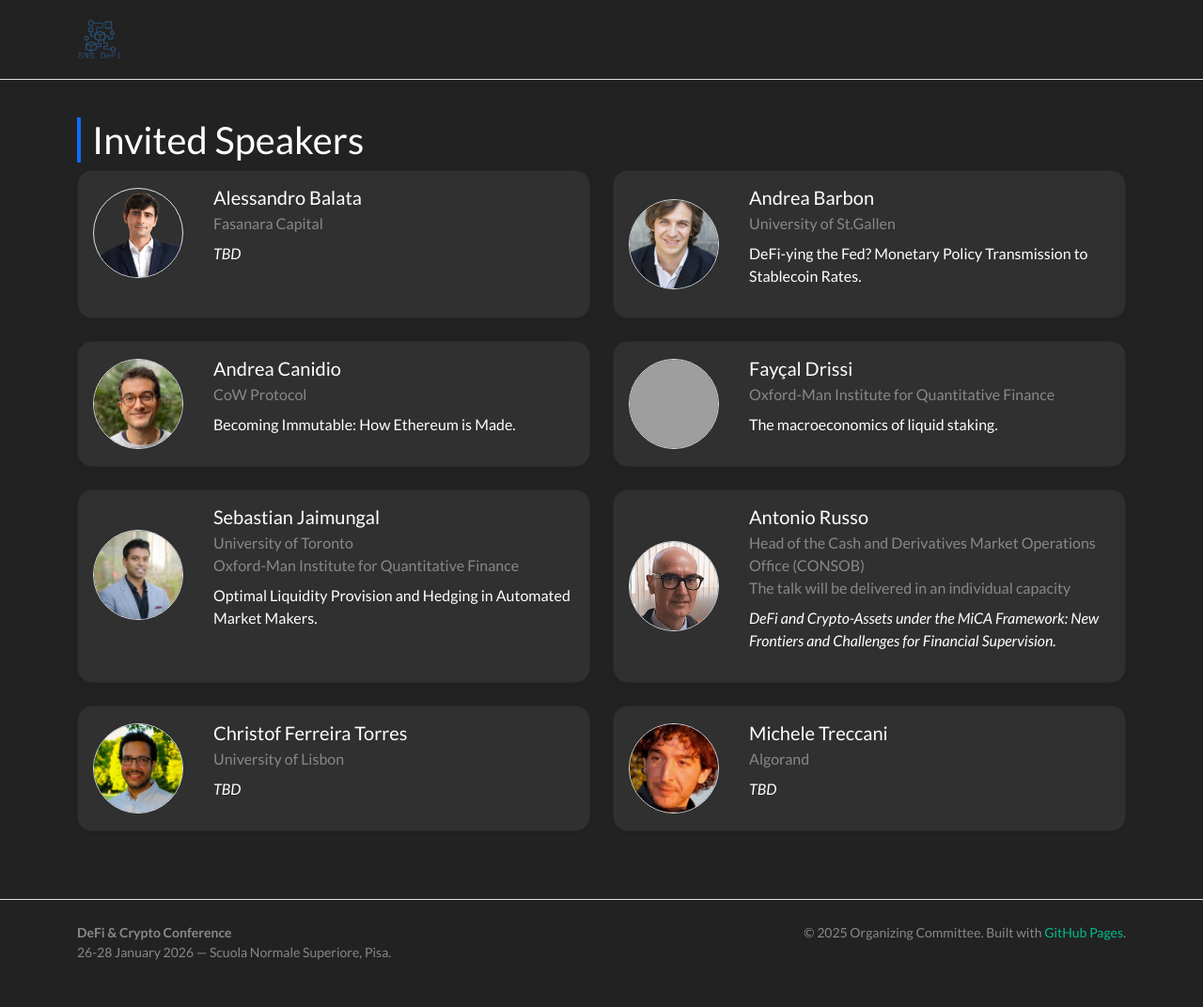
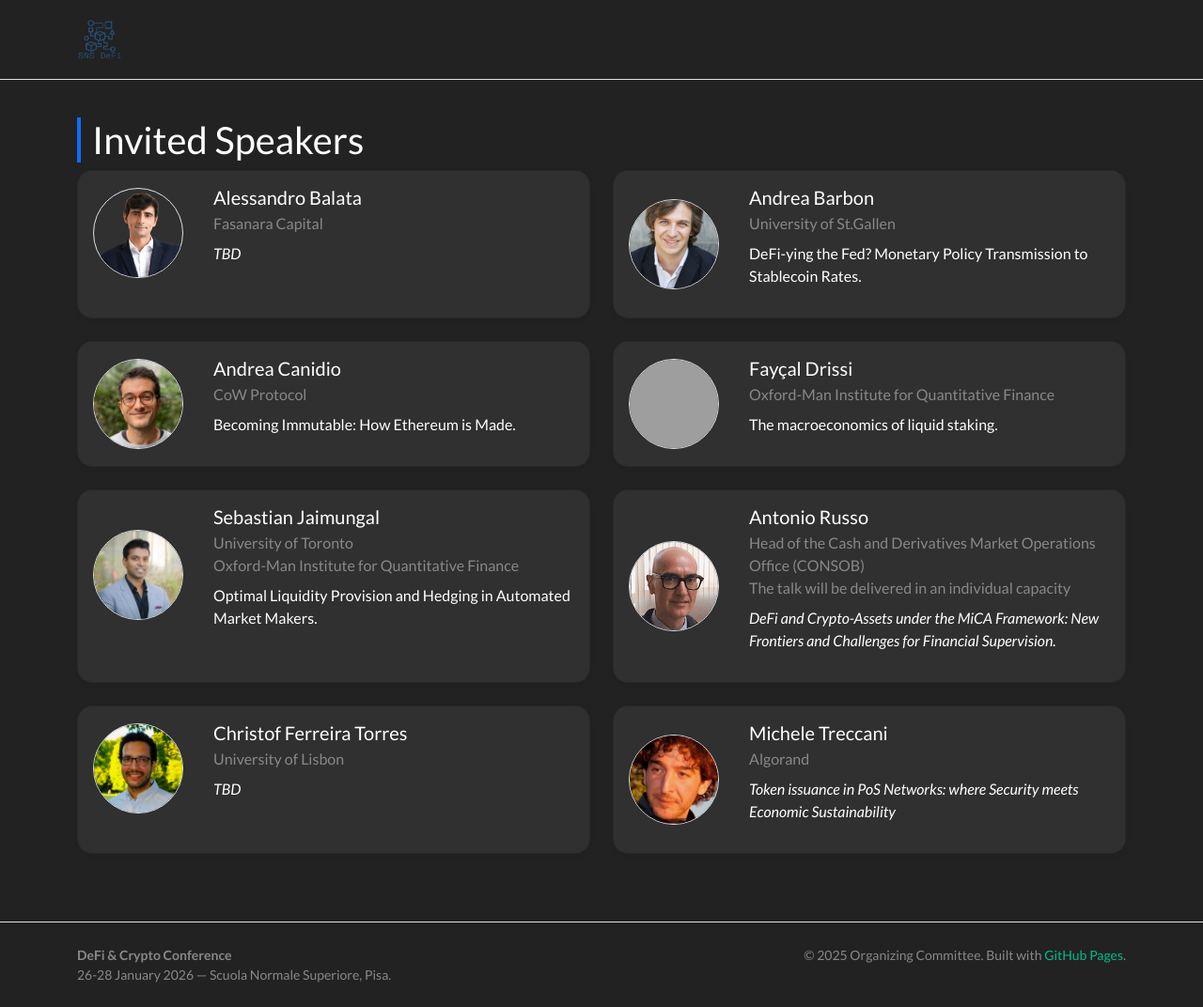
Before and after one commit to sns-defi/sns-defi.github.io, a Jekyll site: the page built from speakers.md, in a window 1280 px wide and 1072 px high. Shown: the whole window at 94% size. Built offline with Jekyll 4.4.1, drawn with Linux system fonts in a browser that asks for light colours; nearby versions of some CDN libraries; grey boxes are pictures that could not be loaded.

Commit message:
treccani title

```diff
--- a/_data/speakers.yml
+++ b/_data/speakers.yml
@@ -46,4 +46,4 @@
   affiliation: "Algorand"
   image: "/assets/img/speakers/treccani.jpeg"
   bio: |
-    <em>TBD</em>
+    <em>Token issuance in PoS Networks: where Security meets Economic Sustainability</em>
```
